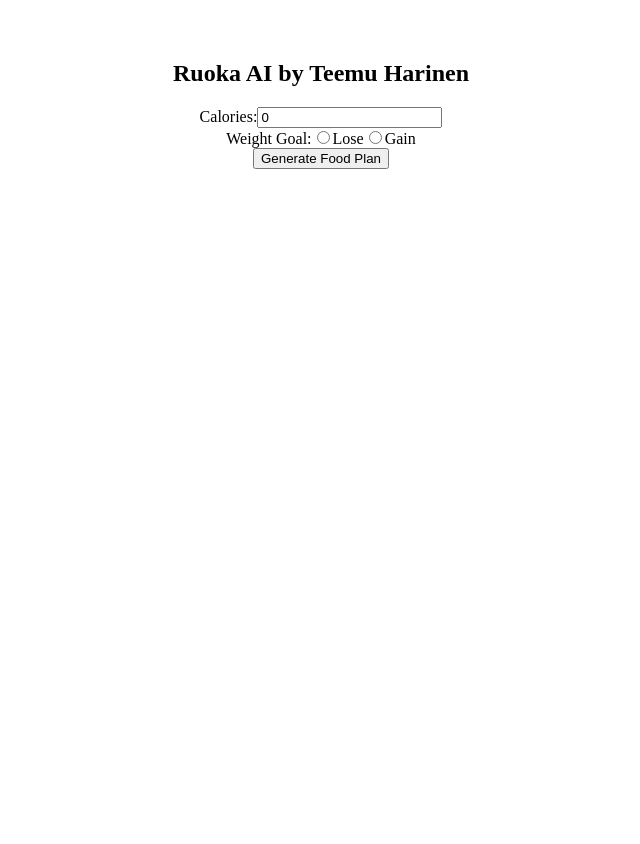
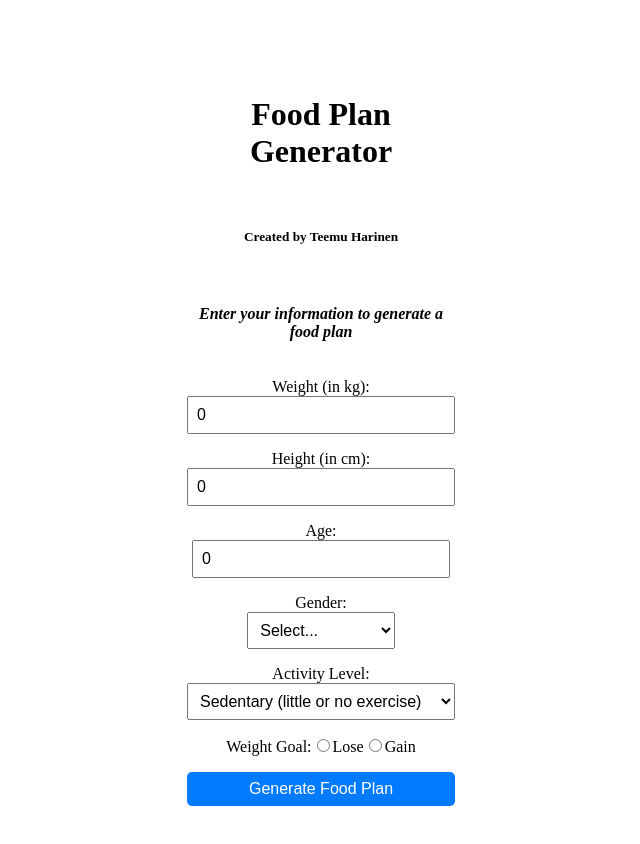
Before and after one commit to TeemuHarinen/RuokaAI, a React (Vite) app in the folder client/: page / in a window 1280 px wide. Shown: the top 844 px of the page, without its empty margins (319-959 px from the left). Before the commit the page ends 800 px from the top, so only its background shows below. Built offline with nearby package versions, Linux system fonts and the light colour scheme.

Commit message:
Reworked UI, BMR calculation partial implement

```diff
--- a/client/src/App.jsx
+++ b/client/src/App.jsx
@@ -5,7 +5,6 @@ import './App.css'
 const App = () => {
   return (
     <>
-    <h2> Ruoka AI by Teemu Harinen </h2>
     <Router>
       <Routes>
         <Route path="/" element={<Home />} />
--- a/client/src/pages/Home.jsx
+++ b/client/src/pages/Home.jsx
@@ -1,6 +1,6 @@
 /* eslint-disable react/prop-types */
 
-import { useState, useEffect } from 'react';
+import { useState } from 'react';
 import axios from 'axios';
 
 
@@ -65,15 +65,132 @@ const FoodPlanTable = ({ foodPlan, total }) => {
                       <td>{total.macros.protein}</td>
                       <td>{total.macros.carbs}</td>
                       <td>{total.macros.fat}</td>
-
                   </tr>
               </tbody>
-
           </table>
       </div>
   );
 };
 
+
+const Home = () => {
+  const [weight, setWeight] = useState(0);
+  const [height, setHeight] = useState(0);
+  const [age, setAge] = useState(0);
+  const [gender, setGender] = useState('');
+  const [activityLevel, setActivityLevel] = useState(1.2);
+  const [weightGoal, setWeightGoal] = useState('');
+  const [foodPlan, setFoodPlan] = useState(null);
+
+  const calculateCalories = () => {
+    let bmr;
+    if (gender === 'male') {
+      bmr = 88.362 + (13.397 * weight) + (4.799 * height) - (5.677 * age);
+    } else  {
+      bmr = 447.593 + (9.247 * weight) + (3.098 * height) - (4.330 * age);
+    }
+    return bmr * activityLevel;
+  };
+
+  const handleSubmit = async (e) => {
+    e.preventDefault();
+    const calories = calculateCalories();
+    try {
+      const response = await axios.post('http://localhost:3001/api/food-plan', { calories, weightGoal });
+      const parsedJson = JSON.parse(response.data.foodPlan);
+      console.log('parsedJson:', parsedJson);
+      setFoodPlan(parsedJson);
+    } catch (error) {
+      console.error('Error generating food plan:', error);
+    }
+  };
+
+  const formStyle = {
+    display: 'flex',
+    flexDirection: 'column',
+    alignItems: 'center',
+    gap: '1em',
+    maxWidth: '300px',
+    margin: '0 auto',
+    padding: '1em',
+    boxSizing: 'border-box',
+  };
+
+  const inputStyle = {
+    padding: '0.5em',
+    fontSize: '1em',
+    width: '100%',
+    boxSizing: 'border-box',
+  };
+
+  const buttonStyle = {
+    padding: '0.5em 1em',
+    fontSize: '1em',
+    backgroundColor: '#007BFF',
+    color: 'white',
+    border: 'none',
+    borderRadius: '5px',
+    cursor: 'pointer',
+    width: '100%',
+  };
+
+  return (
+    <div style={{ display: 'flex', justifyContent: 'center', alignItems: 'center', height: '100vh' }}>
+      <form onSubmit={handleSubmit} style={formStyle}>
+        <h1>Food Plan Generator</h1>
+        <h5> Created by Teemu Harinen</h5>
+        <h4 style={{fontStyle:'italic'}}>Enter your information to generate a food plan</h4>
+        <label>
+          Weight (in kg):
+          <input type="number" value={weight} onChange={(e) => setWeight(e.target.value)} required style={inputStyle} />
+        </label>
+        <label>
+          Height (in cm):
+          <input type="number" value={height} onChange={(e) => setHeight(e.target.value)} required style={inputStyle} />
+        </label>
+        <label>
+          Age:
+          <input type="number" value={age} onChange={(e) => setAge(e.target.value)} required style={inputStyle} />
+        </label>
+        <label>
+          Gender:
+          <select value={gender} onChange={(e) => setGender(e.target.value)} required style={inputStyle}>
+            <option value="">Select...</option>
+            <option value="male">Male</option>
+            <option value="female">Female</option>
+          </select>
+        </label>
+        <label>
+          Activity Level:
+          <select value={activityLevel} onChange={(e) => setActivityLevel(e.target.value)} required style={inputStyle}>
+            <option value="1.2">Sedentary (little or no exercise)</option>
+            <option value="1.375">Lightly active (light exercise/sports 1-3 days/week)</option>
+            <option value="1.55">Moderately active (moderate exercise/sports 3-5 days/week)</option>
+            <option value="1.725">Very active (hard exercise/sports 6-7 days a week)</option>
+            <option value="1.9">Extra active (very hard exercise/physical job & exercise)</option>
+          </select>
+        </label>
+        <label>
+          Weight Goal:
+          <label>
+            <input type="radio" value="lose" checked={weightGoal === 'lose'} onChange={(e) => setWeightGoal(e.target.value)} required />
+            Lose
+          </label>
+          <label>
+            <input type="radio" value="gain" checked={weightGoal === 'gain'} onChange={(e) => setWeightGoal(e.target.value)} required />
+            Gain
+          </label>
+        </label>
+        <button type="submit" style={buttonStyle}>Generate Food Plan</button>
+      </form>
+      {foodPlan && <FoodPlanTable foodPlan={foodPlan.food_plan} total={foodPlan.total} />}
+    </div>
+  );
+};
+
+export default Home;
+
+/*
 const Home = () => {
   const [calories, setCalories] = useState(0);
   const [weightGoal, setWeightGoal] = useState('');
@@ -119,3 +236,4 @@ const Home = () => {
 };
 
 export default Home;
+*/
```
Also changed, not shown: 1 other file (tests, documents, lock files or other folders).
